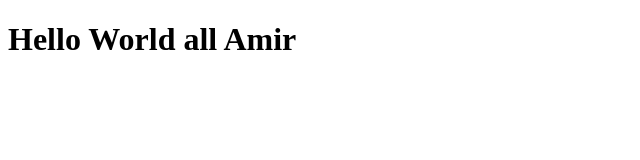
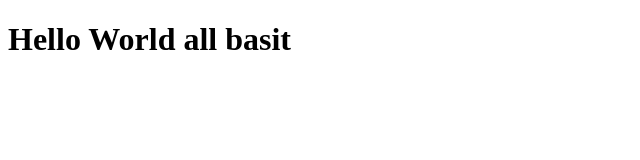
Before and after one commit to Amirkhaokhar/KamKaj, a plain HTML site: page index.html in a window 1280 px wide. Shown: the full height of the page, 0-640 px from the left. Drawn offline with Linux system fonts and the light colour scheme.

Commit message:
Update index.html

```diff
--- a/index.html
+++ b/index.html
@@ -6,6 +6,6 @@
     <title>KamKaj</title>
 </head>
 <body>
-     <h1>Hello World all Amir</h1>
+     <h1>Hello World all basit</h1>
 </body>
 </html>
```
